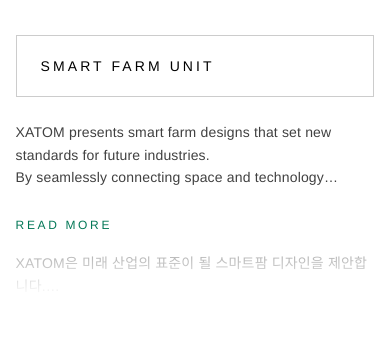
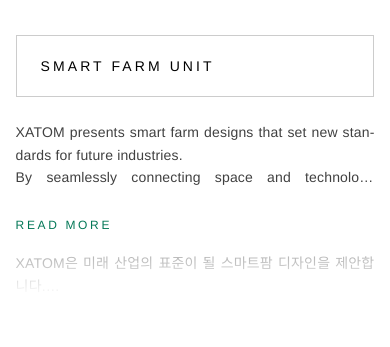
Before and after one commit to xatom-space/xatom, a Next.js app: page /home in a window 390 px wide. Shown: the part 1280-1627 px from the top of the page. Built offline with nearby package versions, Linux system fonts and the light colour scheme.

Commit message:
Justify mobile body text with hyphenation

```diff
--- a/app/home/page.tsx
+++ b/app/home/page.tsx
@@ -210,7 +210,7 @@ xatom designs a new dimension.`;
 xatom은 새로운 차원을 디자인합니다.`;
 
   return (
-    <main className="bg-white text-black">
+    <main lang="ko" className="bg-white text-black">
       <header className="sticky top-0 z-30 bg-white/80 backdrop-blur">
         <nav className="section-shell flex min-h-[64px] items-center justify-between py-2 md:h-50 md:min-h-0 md:py-0">
           <Link href="/" aria-label="Go to intro" className="flex items-center">
@@ -251,7 +251,7 @@ xatom은 새로운 차원을 디자인합니다.`;
           <h2 className="text-xl font-semibold tracking-[0.06em] text-black md:text-2xl">xatom</h2>
 
           <div
-            className="mt-6 text-justify text-sm font-light leading-relaxed text-black/80 [text-align-last:left] md:!text-[21px] md:font-extralight"
+            className="mt-6 text-justify text-sm font-light leading-relaxed text-black/80 [hyphens:auto] [text-align-last:left] md:!text-[21px] md:font-extralight"
             style={{ textAlign: undefined, textJustify: undefined }}
           >
             <p
@@ -310,7 +310,7 @@ xatom은 새로운 차원을 디자인합니다.`;
 
         <div className="mt-8 max-w-4xl md:max-w-7xl">
           <h2 className="text-xl font-semibold tracking-[0.06em] text-black md:text-2xl">Intellectual Property</h2>
-          <div className="mt-6 max-w-4xl text-justify text-sm font-light leading-relaxed text-black/70 [text-align-last:left] md:text-base">
+          <div className="mt-6 max-w-4xl text-justify text-sm font-light leading-relaxed text-black/70 [hyphens:auto] [text-align-last:left] md:text-base">
             <p>XATOM은 새로운 산업으로 확장될 수 있는 제품 컨셉, 디자인 시스템, 그리고 독자적인 IP를 개발합니다.</p>
             <p className="mt-5">기업과의 기술협력 및 라이선싱 파트너십을 통해 혁신적인 아이디어를 시장으로 연결합니다. 우리는 IP의 가치를 확장하여 새로운 산업과 비즈니스를 창출합니다.</p>
             <p className="mt-5 text-xs font-medium tracking-[0.18em] text-black/60 md:text-sm">특허 | 디자인권 | 라이선싱 | 파트너십</p>
@@ -321,7 +321,7 @@ xatom은 새로운 차원을 디자인합니다.`;
               Smart Farm Unit
             </div>
 
-            <div className="text-left text-sm font-light leading-relaxed text-black/75 md:text-base">
+            <div className="text-justify text-sm font-light leading-relaxed text-black/75 [hyphens:auto] [text-align-last:left] md:text-base">
               <div
                 className={ipExpanded ? 'space-y-5' : 'overflow-hidden'}
                 style={
@@ -335,10 +335,10 @@ xatom은 새로운 차원을 디자인합니다.`;
                 }
               >
                 <div>
-                  <p>XATOM presents smart farm designs that set new standards for future industries.</p>
-                  <p>By seamlessly connecting space and technology through innovative design, we unlock new opportunities across both consumer and commercial markets.</p>
-                  <p>Built on proprietary intellectual property, XATOM is shaping the next generation of industry standards.</p>
-                  <p>Beyond agricultural equipment, XATOM's smart farm technology is proposed as design objects, furniture, and spatial products.</p>
+                  <p lang="en">XATOM presents smart farm designs that set new standards for future industries.</p>
+                  <p lang="en">By seamlessly connecting space and technology through innovative design, we unlock new opportunities across both consumer and commercial markets.</p>
+                  <p lang="en">Built on proprietary intellectual property, XATOM is shaping the next generation of industry standards.</p>
+                  <p lang="en">Beyond agricultural equipment, XATOM's smart farm technology is proposed as design objects, furniture, and spatial products.</p>
                 </div>
 
                 {ipExpanded ? (
@@ -397,7 +397,7 @@ xatom은 새로운 차원을 디자인합니다.`;
             </div>
             <div className="mt-4 text-left">
               <h2 className="text-xl font-semibold tracking-[0.06em] text-black md:text-2xl">verumé</h2>
-              <p className="mt-2 text-justify text-sm text-black/60 [text-align-last:left]">Handcrafted with precision, designed to be the centerpiece of any space.</p>
+              <p className="mt-2 text-justify text-sm text-black/60 [hyphens:auto] [text-align-last:left]" lang="en">Handcrafted with precision, designed to be the centerpiece of any space.</p>
             </div>
           </Link>
 
@@ -407,7 +407,7 @@ xatom은 새로운 차원을 디자인합니다.`;
             </div>
             <div className="mt-4 text-left">
               <h2 className="text-xl font-semibold tracking-[0.06em] text-black md:text-2xl">model 6</h2>
-              <p className="mt-2 text-justify text-sm text-black/60 [text-align-last:left]">A sculptural armchair that brings architectural presence and timeless elegance to interior spaces.</p>
+              <p className="mt-2 text-justify text-sm text-black/60 [hyphens:auto] [text-align-last:left]" lang="en">A sculptural armchair that brings architectural presence and timeless elegance to interior spaces.</p>
             </div>
           </div>
         </div>
@@ -415,7 +415,7 @@ xatom은 새로운 차원을 디자인합니다.`;
 
       <section id="contact" className="section-shell scroll-mt-[96px] py-20 md:scroll-mt-[120px] md:py-28">
         <p className="text-[10px] uppercase tracking-[0.35em] text-black/60">Contact</p>
-        <p className="mt-8 max-w-4xl text-sm font-light leading-relaxed text-black/70 md:text-base">
+        <p className="mt-8 max-w-4xl text-justify text-sm font-light leading-relaxed text-black/70 [hyphens:auto] [text-align-last:left] md:text-base">
           라이선싱, 기술협력, 제조 파트너십 문의를 기다립니다.
         </p>
 
```
